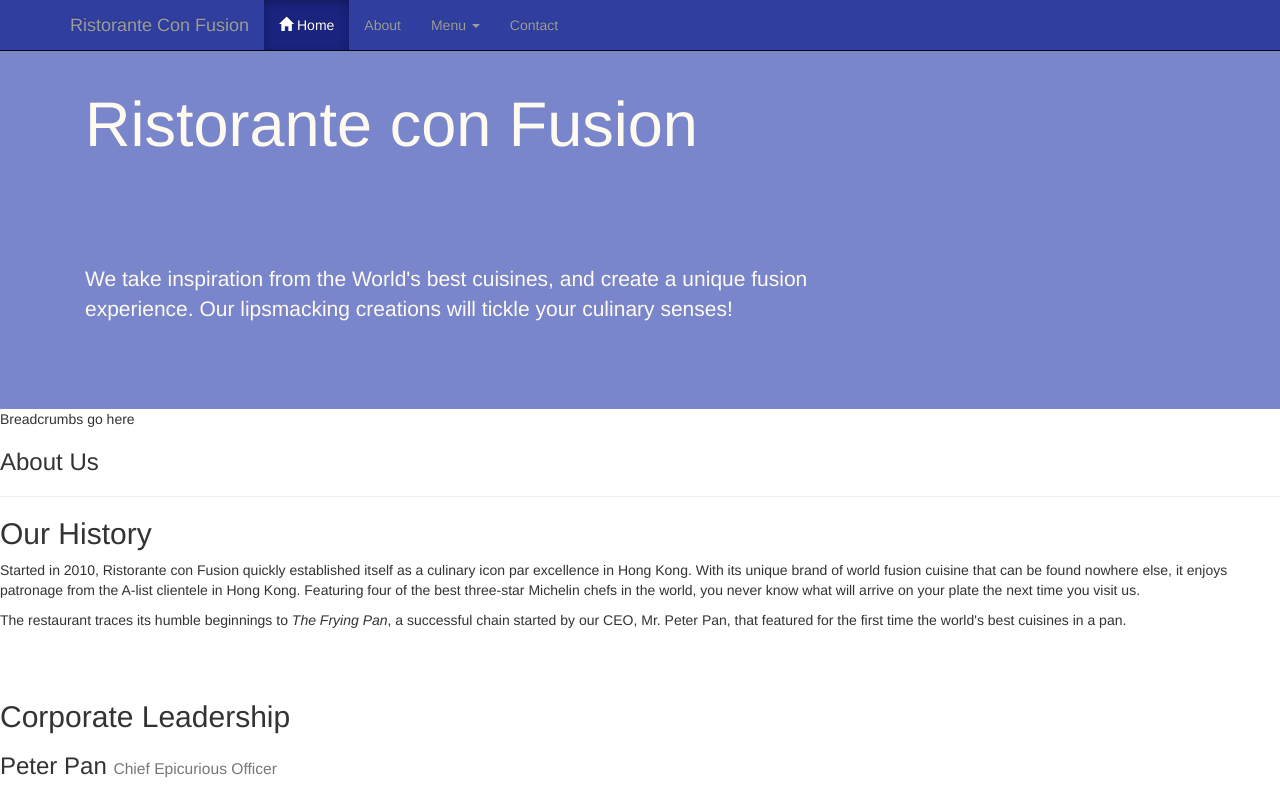
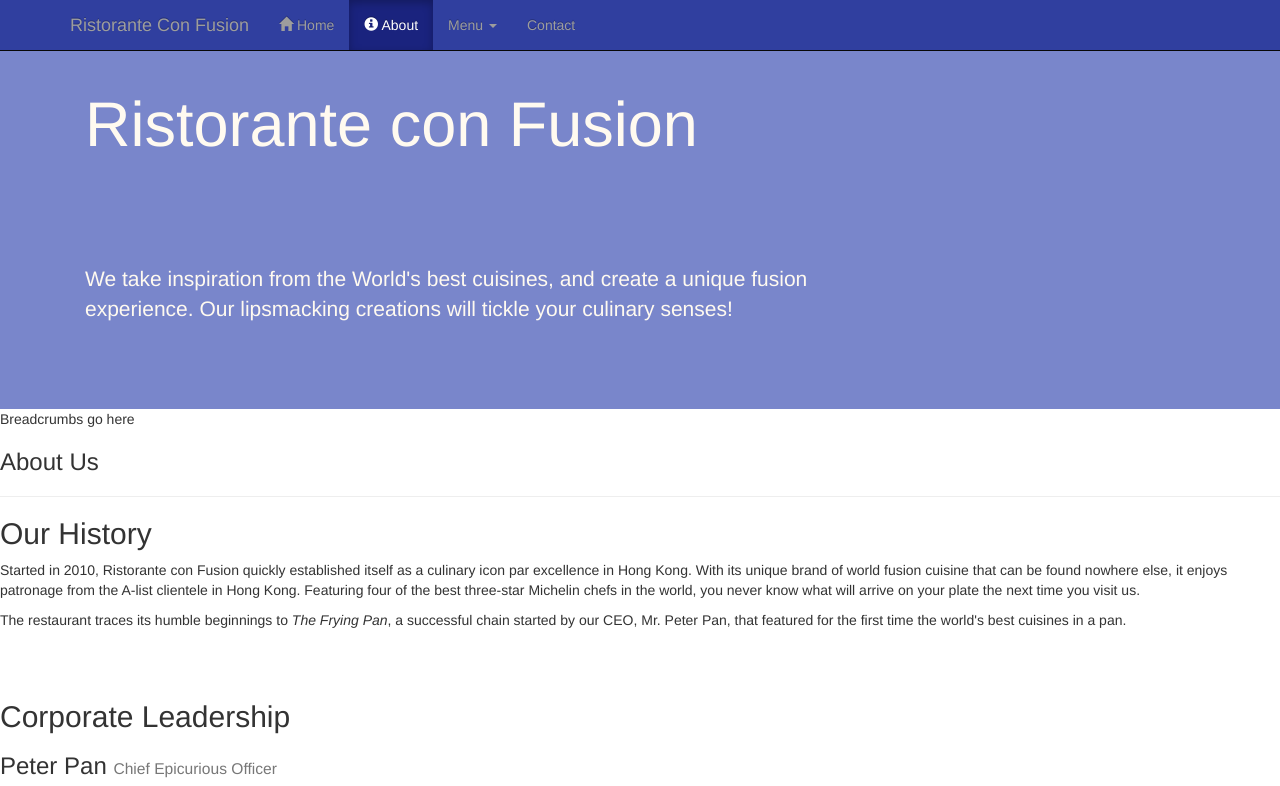
Before and after one commit to GargoyleLizy/FullStackCourse, a plain HTML site: page 2Course/conFusion/aboutus.html in a window 1280 px wide. Shown: the top 786 px of the page. Drawn offline with nearby package versions, Linux system fonts and the light colour scheme.

Commit message:
[Task1 Complete] The three tasks in Task1 are completed.

```diff
--- a/2Course/conFusion/aboutus.html
+++ b/2Course/conFusion/aboutus.html
@@ -33,13 +33,13 @@
                     <span class="icon-bar"></span>
                     <span class="icon-bar"></span>
                 </button>
-                <a class="navbar-brand" href="#">Ristorante Con Fusion</a>
+                <a class="navbar-brand" href="index.html">Ristorante Con Fusion</a>
             </div>
             <div id="navbar" class="navbar-collapse collapse">
                 <ul class="nav navbar-nav">
-                    <li class="active"><a href="#"><span class="glyphicon glyphicon-home"
+                    <li><a href="index.html#"><span class="glyphicon glyphicon-home"
                          aria-hidden="true"></span> Home</a></li>
-                    <li><a href="#">About</a></li>
+                    <li class="active"><a href="#"><span class="glyphicon glyphicon-info-sign" aria-hidden="true"></span> About</a></li>
                     <li class="dropdown">
                         <a href="#" class="dropdown-toggle" data-toggle="dropdown"
                          role="button" aria-haspopup="true" aria-expanded="false">
```
Also changed, not shown: 2Course/conFusion/index.html (+1 -1 lines).
